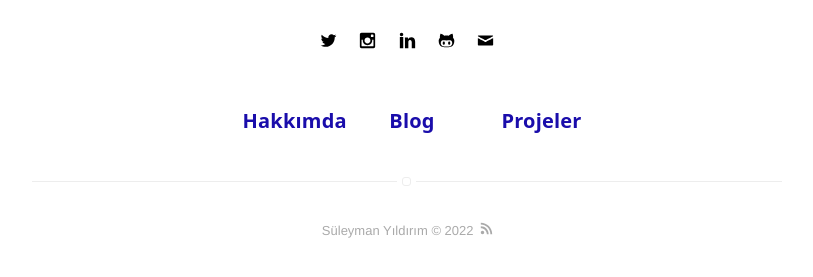
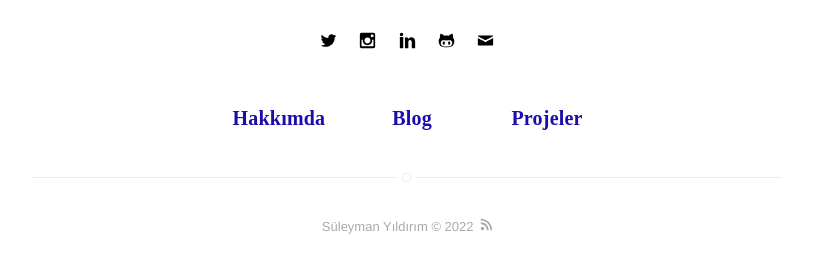
Before and after one commit to Suleymanyldrm/Suleymanyldrm.github.io, a Jekyll site: the page built from index.html, in a window 1280 px wide. Shown: the part 414-691 px from the top of the page, without its empty margins (233-1046 px from the left). Built offline with Jekyll 4.4.1, drawn with Linux system fonts in a browser that asks for light colours.

Commit message:
Update nav.sass

```diff
--- a/_sass/components/nav.sass
+++ b/_sass/components/nav.sass
@@ -48,12 +48,12 @@
 
         > .item > .link
             font-size: 2rem
-            font-weight: 650
-            padding: 7px 25px
+            font-weight: bold
+            padding: 7px 30px
             margin: 0
             border-radius: 4%
             transition: all .4s ease-in-out
-            font-family: system-ui
+            font-family: "Gelasio", serif
             width: 70px
 
             &:hover
```
